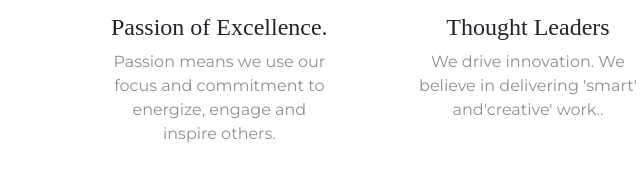
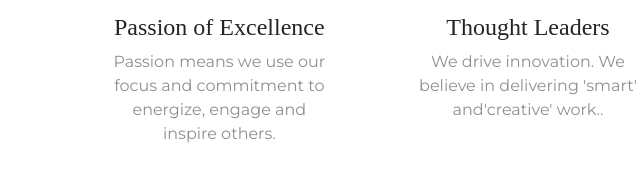
Before and after one commit to Sphinx249/web, a plain HTML site: page index.html in a window 1280 px wide. Shown: the part 765-937 px from the top of the page, 112-752 px from the left. Drawn offline with nearby package versions, Linux system fonts and the light colour scheme.

Commit message:
Update index.html

```diff
--- a/index.html
+++ b/index.html
@@ -86,7 +86,7 @@
       <div class="row">
         <div class="feature-box col-lg-4">
           <i class="icon fas fa-check-circle fa-4x"></i>
-          <h3 class="feature-title">Passion of Excellence.</h3>
+          <h3 class="feature-title">Passion of Excellence</h3>
           <p>Passion means we use our focus and commitment to energize, engage and inspire others.</p>
         </div>
 
```
